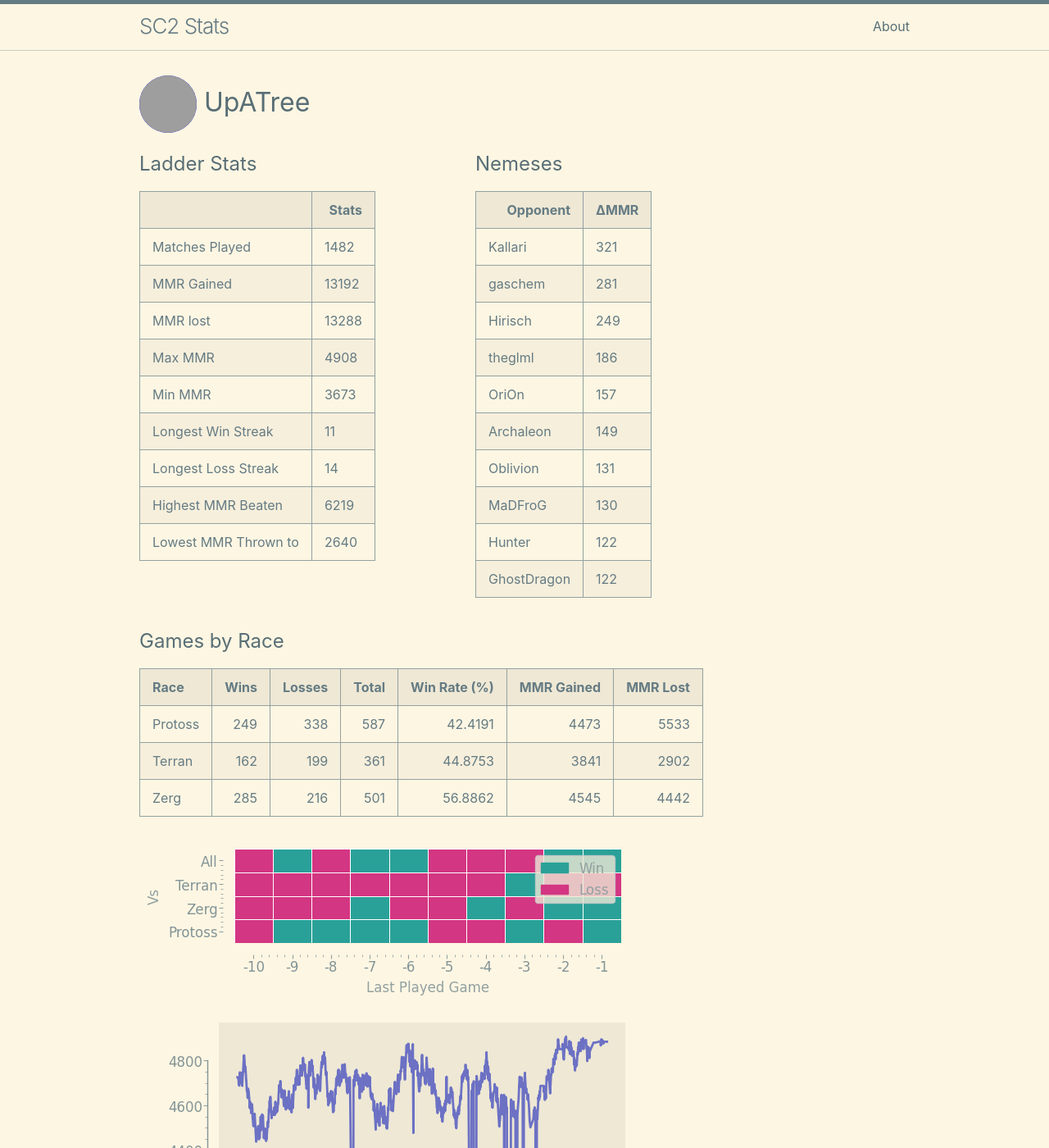
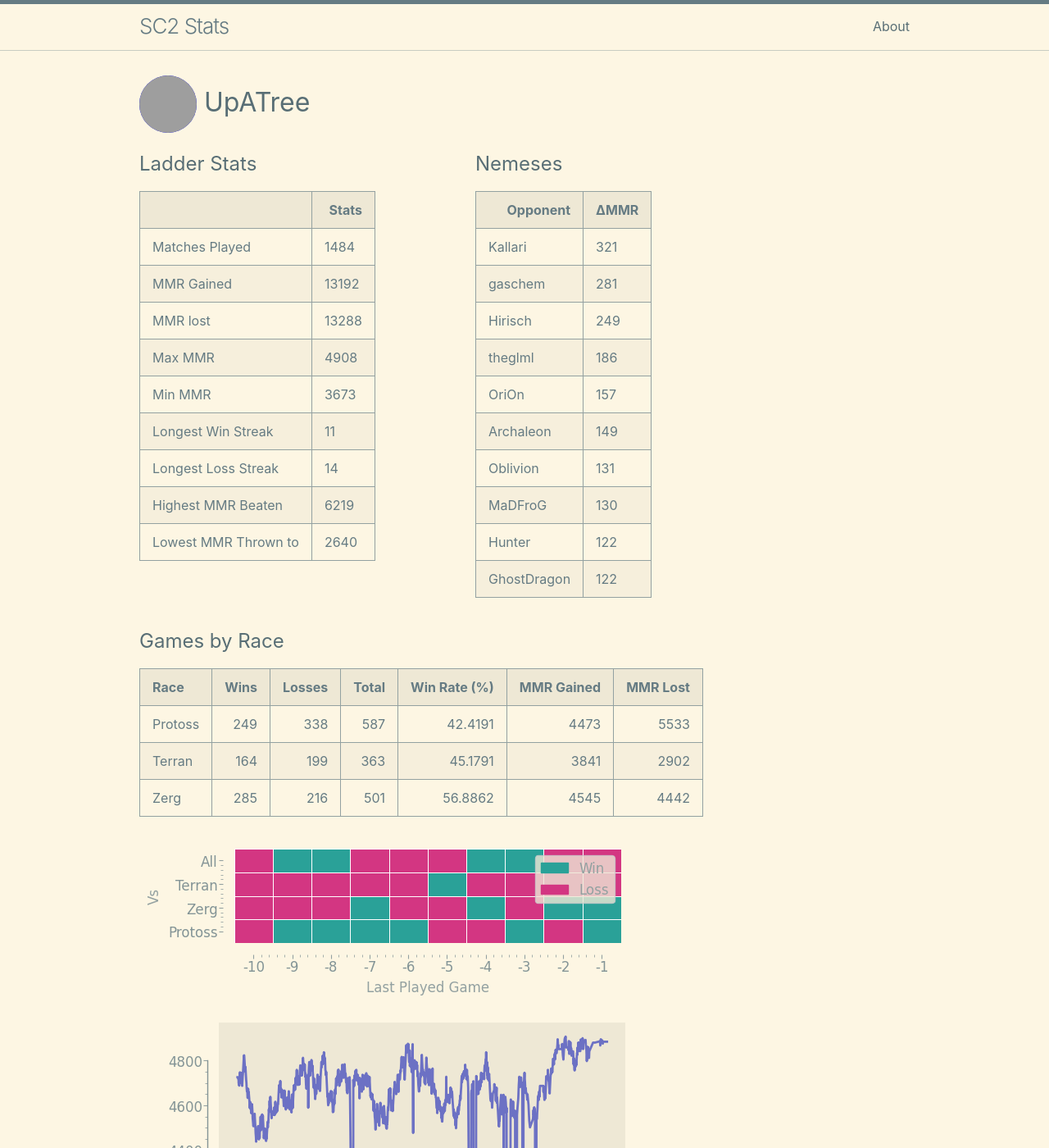
Before and after one commit to kylermurphy/UpATree, a Jekyll site: the page built from docs/index.md, in a window 1280 px wide and 1400 px high. Shown: the whole window at 82% size. Built offline with Jekyll 4.4.1, drawn with Linux system fonts in a browser that asks for light colours; grey boxes are pictures that could not be loaded.

Commit message:
running on push

```diff
--- a/docs/index.md
+++ b/docs/index.md
@@ -18,7 +18,7 @@ layout: home
   <tbody>
     <tr>
       <td>Matches Played</td>
-      <td>1482</td>
+      <td>1484</td>
     </tr>
     <tr>
       <td>MMR Gained</td>
@@ -115,7 +115,7 @@ layout: home
 | Race    |   Wins |   Losses |   Total |   Win Rate (%) |   MMR Gained |   MMR Lost |
 |:--------|-------:|---------:|--------:|---------------:|-------------:|-----------:|
 | Protoss |    249 |      338 |     587 |        42.4191 |         4473 |       5533 |
-| Terran  |    162 |      199 |     361 |        44.8753 |         3841 |       2902 |
+| Terran  |    164 |      199 |     363 |        45.1791 |         3841 |       2902 |
 | Zerg    |    285 |      216 |     501 |        56.8862 |         4545 |       4442 |
 
 ![Games by Race](./assets/gm_hist.png)
--- a/log.txt
+++ b/log.txt
@@ -658,3 +658,4 @@ Writing a log file 2025-03-25 16:52:23.
 Writing a log file 2025-03-25 17:21:04.
 Writing a log file 2025-03-25 17:47:59.
 Writing a log file 2025-03-25 18:32:07.
+Writing a log file 2025-03-25 18:52:21.
```
Also changed, not shown: docs/assets/MMR.png, docs/assets/daily.png, docs/assets/gm_hist.png, docs/assets/r_wrt.png, 1 other file.
